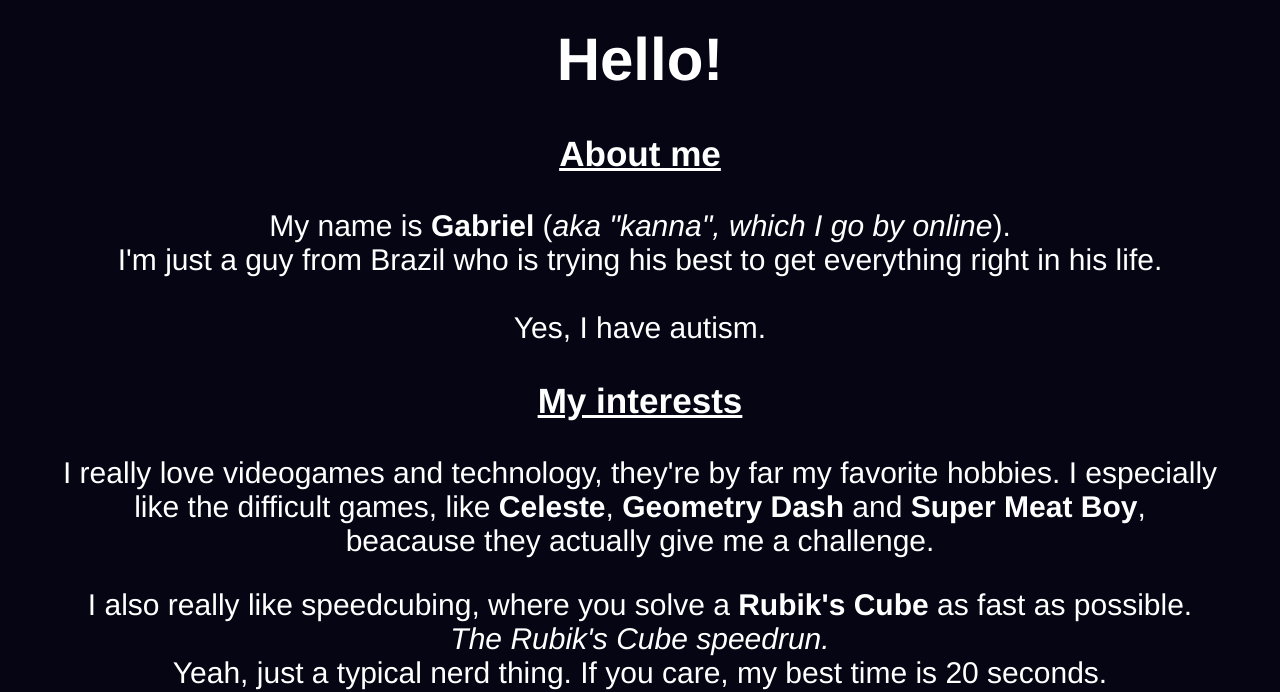
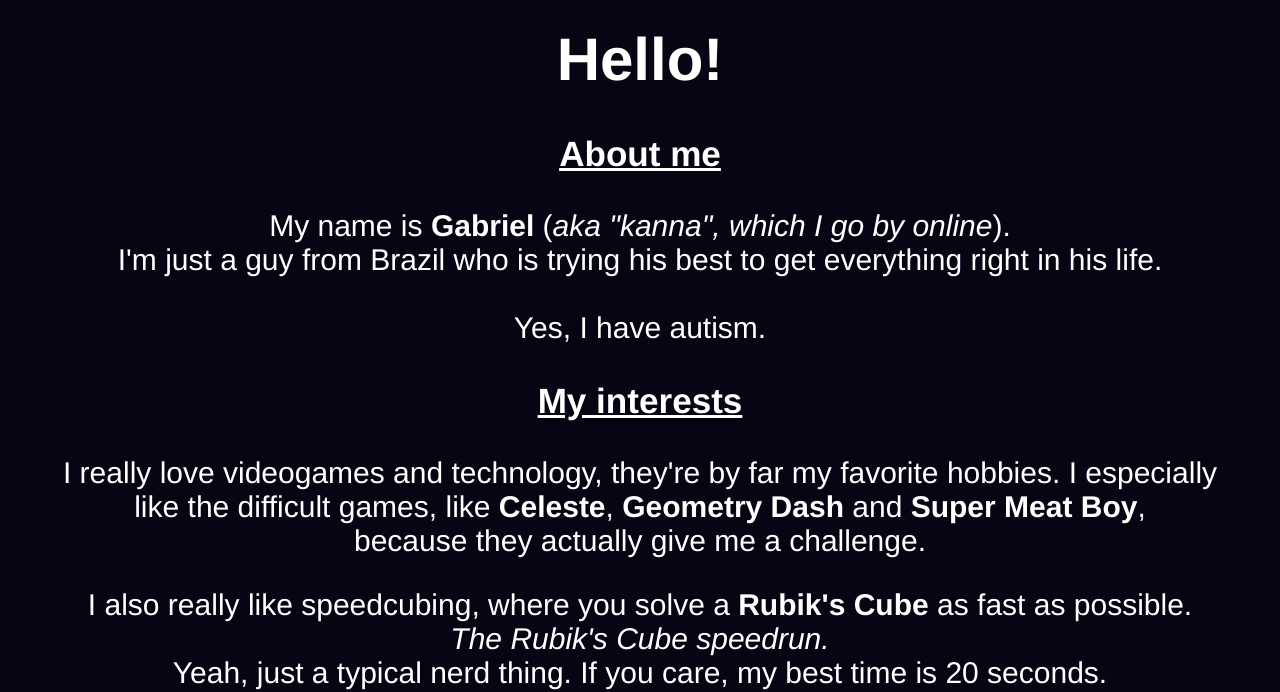
Before and after one commit to kkkkanna/kkkkanna.github.io, a plain HTML site: page index.html in a window 1280 px wide. Shown: the part 120-812 px from the top of the page. Drawn offline with Linux system fonts and the light colour scheme.

Commit message:
fixed typo and removed empty <p> tag
beacause

```diff
--- a/index.html
+++ b/index.html
@@ -21,7 +21,7 @@
 <h3><u>About me</u></h3>
    <p>My name is <b>Gabriel</b> (<i>aka "kanna", which I go by online</i>).<br>I'm just a guy from Brazil who is trying his best to get everything right in his life.<br><br>Yes, I have autism.</p>
 <h3><u>My interests</u></h3>
-   <p></p>I really love videogames and technology, they're by far my favorite hobbies. I especially<br>like the difficult games, like <b>Celeste</b>, <b>Geometry Dash</b> and<b> Super Meat Boy</b>,<br>beacause they actually give me a challenge.</p>
+   <p>I really love videogames and technology, they're by far my favorite hobbies. I especially<br>like the difficult games, like <b>Celeste</b>, <b>Geometry Dash</b> and<b> Super Meat Boy</b>,<br>because they actually give me a challenge.</p>
    <p>I also really like speedcubing, where you solve a <b>Rubik's Cube</b> as fast as possible. <br><i>The Rubik's Cube speedrun.</i><br> Yeah, just a typical nerd thing. If you care, my best time is 20 seconds.</p>
 <h3><u>...Nerd section?</u></h3>
    <p><b>I use arch btw</b> (<i>Or, at least, I used to</i>). Before Arch, I used Ubuntu, but I thought Arch was pretty cool,<br>so that's what I started using.<br>I had to stop using Linux because I have stuff that I need to do on Windows,<br>but my PC can't run a VM well and I started running out of space<br>to dualboot, so I had to give up Linux.</p>
```
